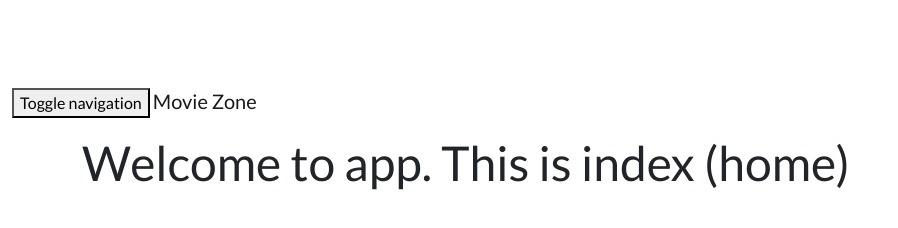
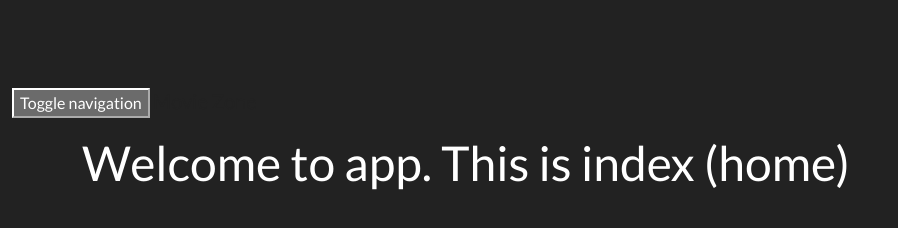
Before and after one commit to danielv14/Movie-Zone, a website: page public/index.html in a window 1280 px wide. Shown: the whole page, without its empty margins (0-898 px from the left). Drawn offline with nearby package versions, Linux system fonts and the light colour scheme; some packages are replaced by stand-ins of ours.

Commit message:
darkly once again...

```diff
--- a/public/index.html
+++ b/public/index.html
@@ -3,7 +3,7 @@
 <head>
   <meta charset="UTF-8">
   <meta name="viewport" content="width=device-width, initial-scale=1.0 user-scalable=no">
-  <link rel="stylesheet" href="../bower_components/bootswatch/flatly/bootstrap.min.css">
+  <link rel="stylesheet" href="../bower_components/bootswatch/darkly/bootstrap.min.css">
   <link rel="stylesheet" href="../bower_components/animate.css/animate.min.css">
   <link rel="stylesheet" href="css/style.css">
   <title>Movie Zone</title>
```
